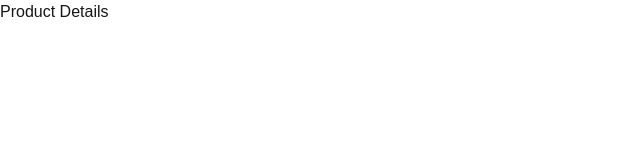
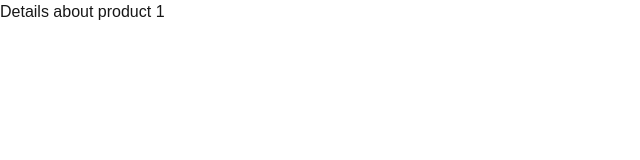
Before and after one commit to naga2593/NextJS, a Next.js app: page /products/1 in a window 1280 px wide. Shown: the top 160 px of the page, without its empty margins (0-640 px from the left). Built offline with nearby package versions, Linux system fonts and the light colour scheme.

Commit message:
dynamic Routing

```diff
--- /dev/null
+++ b/src/app/products/[productId]/page.tsx
@@ -0,0 +1,8 @@
+export default async function ProductDetails({
+  params,
+}: {
+  params: Promise<{ productId: string }>;
+}) {
+  const productId = (await params).productId;
+  return <h1>Details about product {productId}</h1>;
+}
--- a/src/app/products/[productsId]/page.tsx
+++ /dev/null
@@ -1,3 +0,0 @@
-export default function ProductDetails() {
-    return <h1>Product Details</h1>
-}
```
